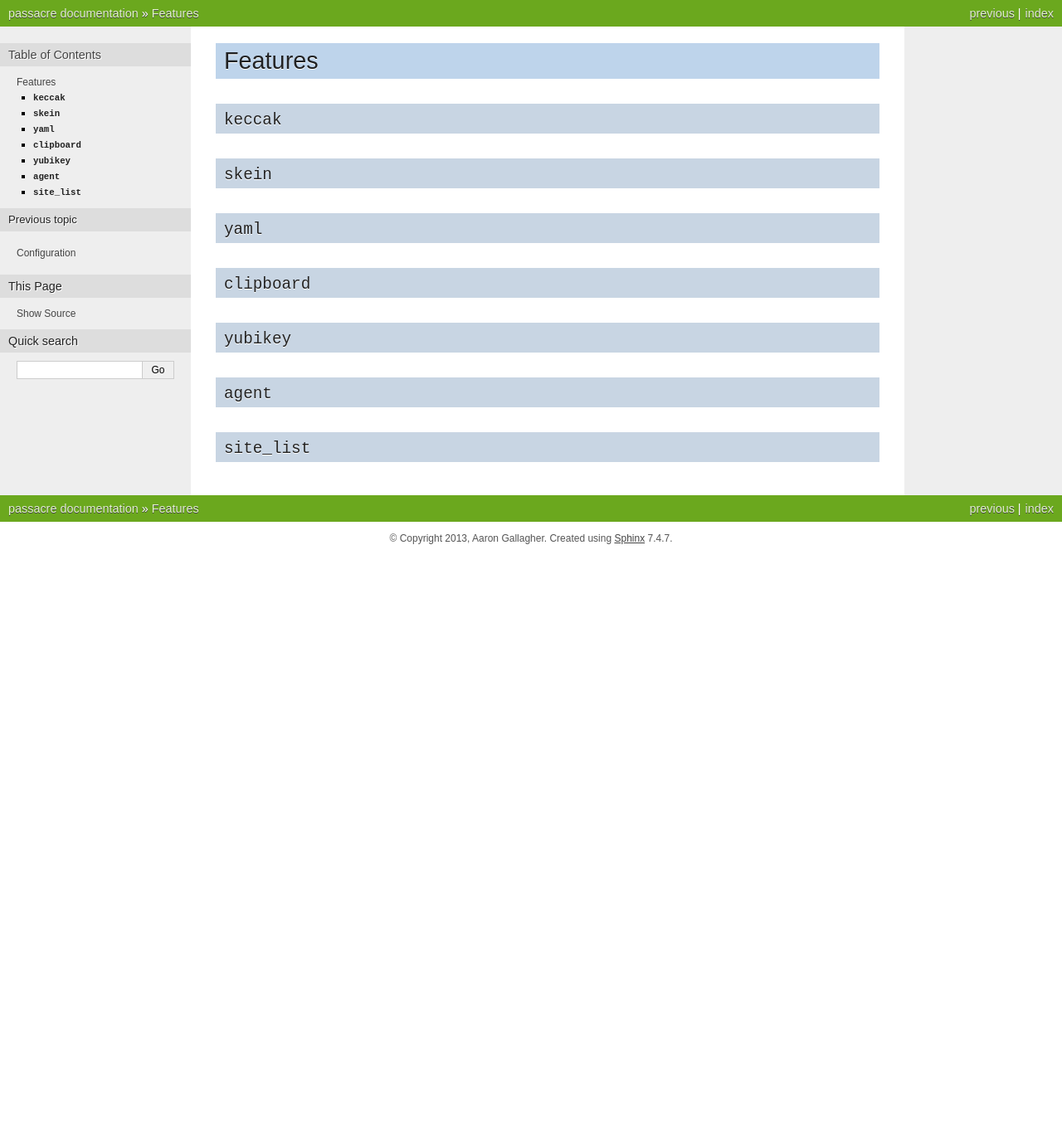
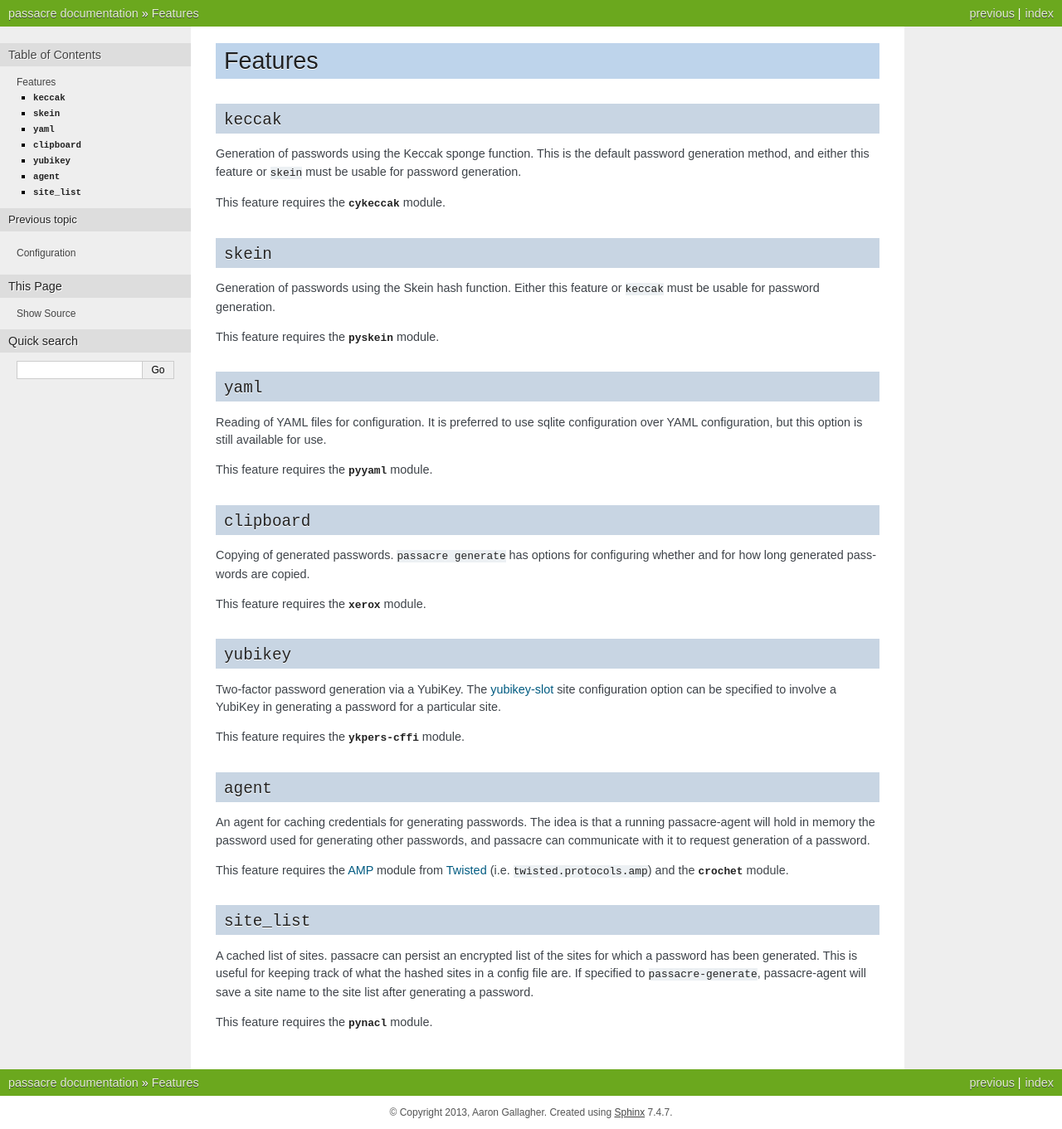
Before and after one commit to habnabit/passacre, a Sphinx documentation site: the page built from docs/features.rst, in a window 1280 px wide. Shown: the whole page at 83% size. Built offline with Sphinx 7.4.7, drawn with Linux system fonts in a browser that asks for light colours; the version number could not be read and is left out; before the commit the page ends 900 px from its top, so only the background shows below that.

Commit message:
Add documentation.

```diff
--- a/docs/config.rst
+++ b/docs/config.rst
@@ -168,6 +168,8 @@ This is set with ``passacre schema`` for sqlite.
 See the section on :ref:`password schemata <schemata>` for details of its format.
 
 
+.. _yubikey-slot:
+
 ``yubikey-slot``
 ~~~~~~~~~~~~~~~~
 
--- a/docs/features.rst
+++ b/docs/features.rst
@@ -5,20 +7,87 @@ Features
 ``keccak``
 ----------
 
+Generation of passwords using the Keccak sponge function.
+This is the default password generation method,
+and either this feature or ``skein`` must be usable for password generation.
+
+This feature requires the |cykeccak|_ module.
+
+
 ``skein``
 ---------
+
+Generation of passwords using the Skein hash function.
+Either this feature or ``keccak`` must be usable for password generation.
+
+This feature requires the |pyskein|_ module.
+
 
 ``yaml``
 --------
 
+Reading of YAML files for configuration.
+It is preferred to use sqlite configuration over YAML configuration,
+but this option is still available for use.
+
+This feature requires the |pyyaml|_ module.
+
+
 ``clipboard``
 -------------
+
+Copying of generated passwords.
+``passacre generate`` has options for configuring whether and for how long generated passwords are copied.
+
+This feature requires the |xerox|_ module.
+
 
 ``yubikey``
 -----------
 
+Two-factor password generation via a YubiKey.
+The :ref:`yubikey-slot` site configuration option can be specified to involve a YubiKey in generating a password for a particular site.
+
+This feature requires the |ykpers-cffi|_ module.
+
+
 ``agent``
 ---------
 
+An agent for caching credentials for generating passwords.
+The idea is that a running passacre-agent will hold in memory the password used for generating other passwords,
+and passacre can communicate with it to request generation of a password.
+
+This feature requires the `AMP`_ module from `Twisted`_
+(i.e. ``twisted.protocols.amp``)
+and the |crochet|_ module.
+
+
 ``site_list``
 -------------
+
+A cached list of sites.
+passacre can persist an encrypted list of the sites for which a password has been generated.
+This is useful for keeping track of what the hashed sites in a config file are.
+If specified to ``passacre-generate``,
+passacre-agent will save a site name to the site list after generating a password.
+
+This feature requires the |pynacl|_ module.
+
+
+.. |cykeccak| replace:: ``cykeccak``
+.. _cykeccak: https://pypi.python.org/pypi/cykeccak
+.. |pyskein| replace:: ``pyskein``
+.. _pyskein: https://pypi.python.org/pypi/pyskein
+.. |pyyaml| replace:: ``pyyaml``
+.. _pyyaml: https://pypi.python.org/pypi/pyyaml
+.. |xerox| replace:: ``xerox``
+.. _xerox: https://pypi.python.org/pypi/xerox
+.. |ykpers-cffi| replace:: ``ykpers-cffi``
+.. _ykpers-cffi: https://pypi.python.org/pypi/ykpers-cffi
+.. _AMP: http://amp-protocol.net
+.. _Twisted: http://twistedmatrix.net
+.. |crochet| replace:: ``crochet``
+.. _crochet: https://pypi.python.org/pypi/crochet
+.. |pynacl| replace:: ``pynacl``
+.. _pynacl: https://pypi.python.org/pypi/pynacl
```
Also changed, not shown: other parts of docs/features.rst (+2 -0 lines), docs/commands.rst (+35 -2 lines).
